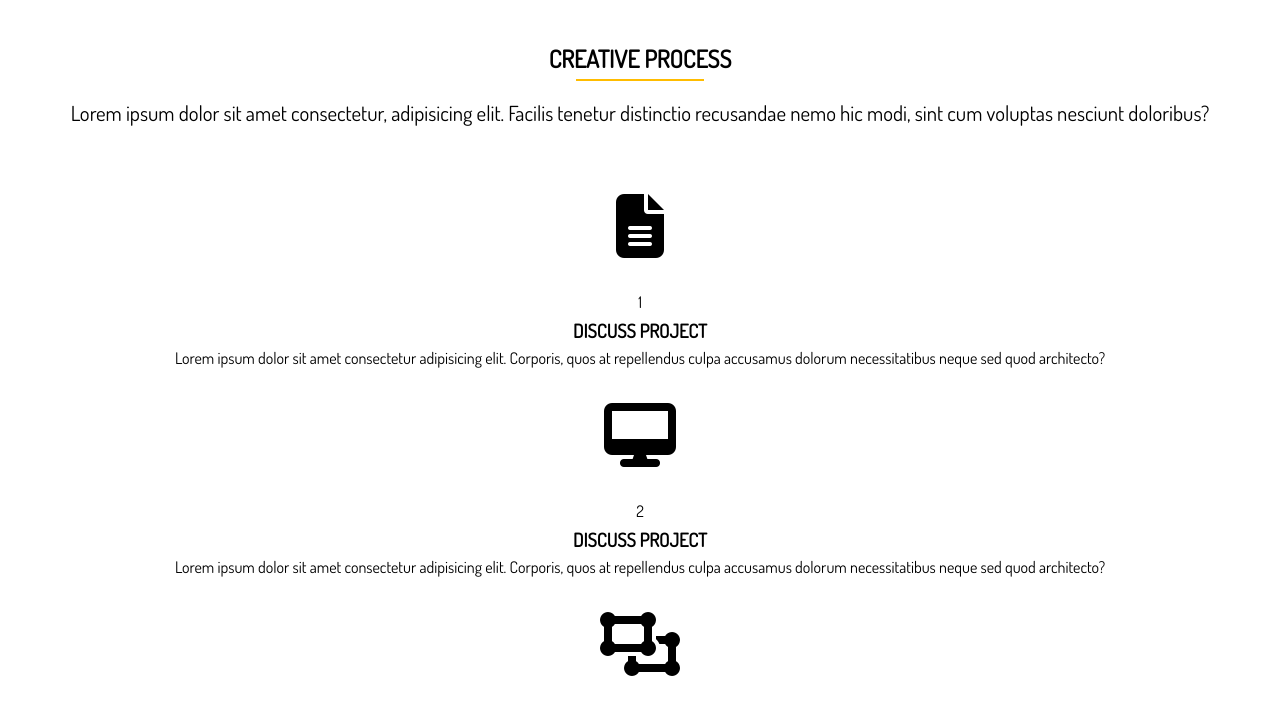
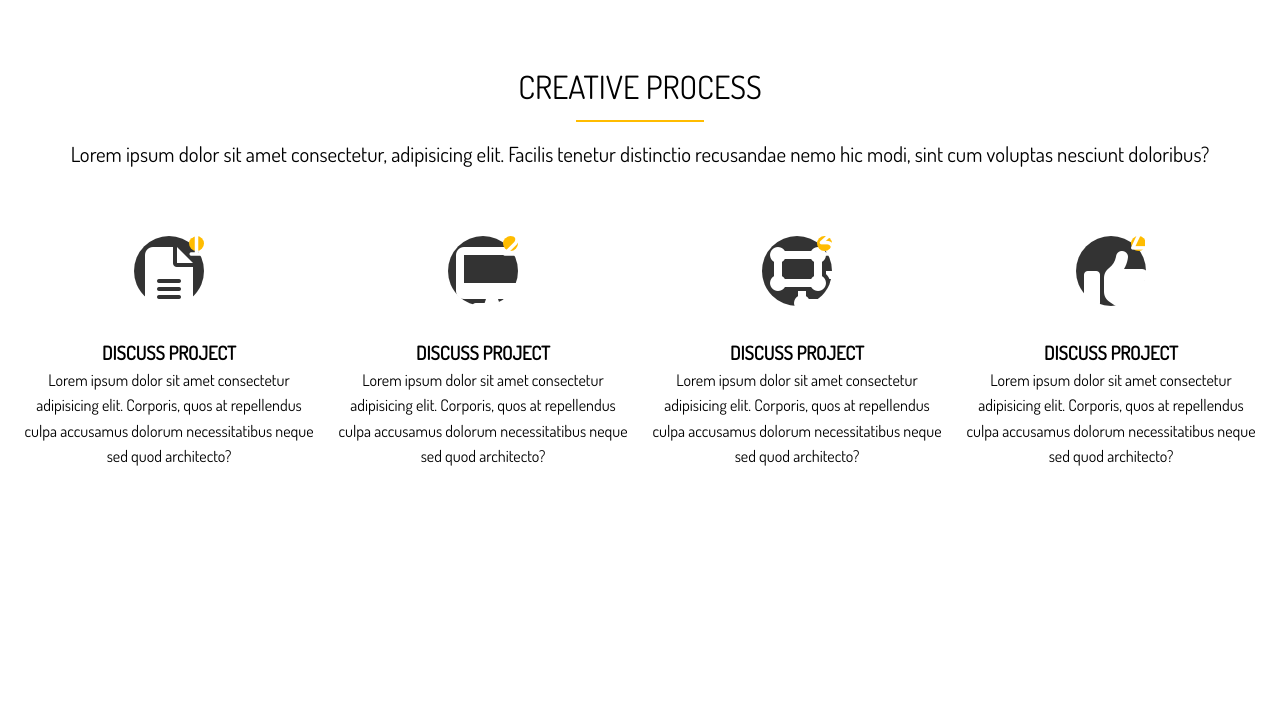
Before and after one commit to msseeley/Portfolio_Template, a website: page dist/index.html in a window 1280 px wide. Shown: the part 1488-2193 px from the top of the page. After the commit the page ends 1990 px from the top, so only its background shows below. Drawn offline with Linux system fonts and the light colour scheme.

Commit message:
style in-progress section c

```diff
--- a/scss/_utilities.scss
+++ b/scss/_utilities.scss
@@ -70,6 +70,15 @@
   &-4{margin: 4rem 0}
 }
 
+.section-title{
+  font-size: 2rem;
+  display: block;
+  padding-bottom: 0.5rem;
+  text-align: center;
+  font-weight: 100;
+  text-transform: uppercase;
+}
+
 .bottom-line{
   height: 2px;
   width: 8rem;
--- a/scss/main.scss
+++ b/scss/main.scss
@@ -146,6 +146,43 @@
         }
       }
     }
+  }
+  // HOME SECTION C
+  &-c{
+    .process{
+      display: grid;
+      grid-template-columns: repeat(4, 1fr);
+      grid-gap: 1.5rem;
+      text-align: center;
+
+
+      &-icon{
+        position: relative;
+        border-radius: 50%;
+        background: $dark-color;
+        color: white;
+        padding: 0.5rem;
+        width: 70px;
+        height: 70px;
+        line-height: 70px;
+        text-align: center;
+        position: relative;
+        transition: all 1s;
+
+        .process-step{
+          position: absolute;
+          top: 0px;
+          right: 0px;
+          font-size: 28px;
+          background: $main-color;
+          border-radius: 50%;
+          height: 15px;
+          width: 15px;
+          line-height: 15px;
+          transition: all 1s;
+        }
+      }
+    }
 
   }
 }
```
Also changed, not shown: dist/css/main.css, dist/index.html.
